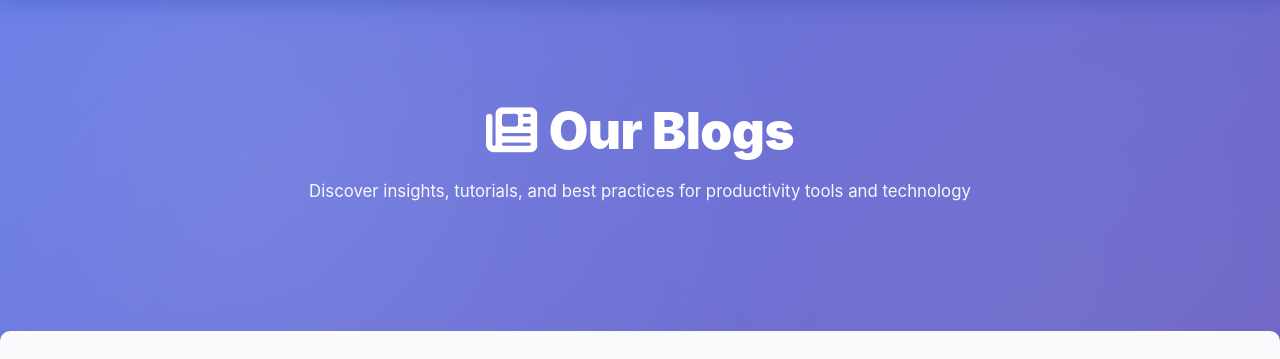
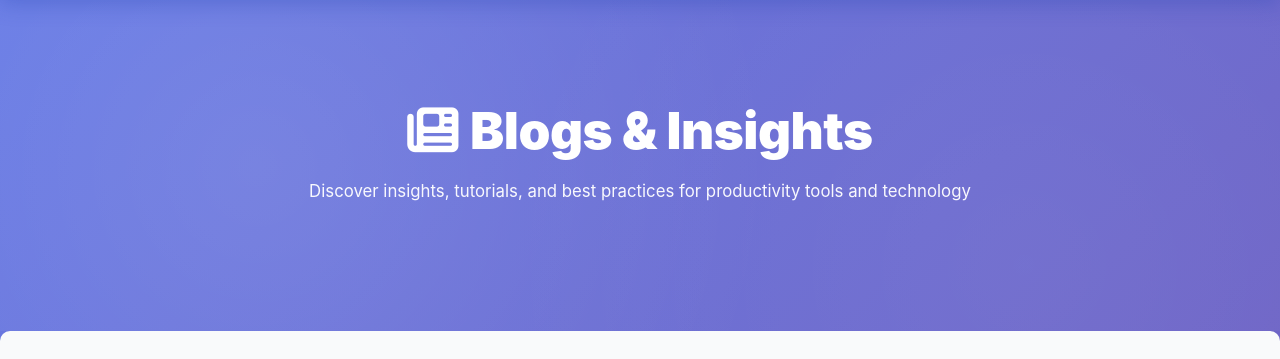
Before and after one commit to alwaysnithish/test, a Django app: page /blog/ in a window 1280 px wide. Shown: the part 224-583 px from the top of the page. Run offline with Django 4.2, Linux system fonts and the light colour scheme; data comes from the database, SQL or seed files in the repository; data that the repository does not hold is empty; some libraries are stand-ins or nearby versions.

Commit message:
Change header text from 'Our Blogs' to 'Blogs & Insights'

```diff
--- a/blog/templates/blog/blog_list.html
+++ b/blog/templates/blog/blog_list.html
@@ -788,7 +788,7 @@
 <!-- Hero Section with Stats -->
 <section class="blog-hero">
     <div class="hero-content">
-        <h1><i class="fas fa-newspaper" style="margin-right: 12px;"></i>Our Blogs</h1>
+        <h1><i class="fas fa-newspaper" style="margin-right: 12px;"></i>Blogs & Insights</h1>
         <p>Discover insights, tutorials, and best practices for productivity tools and technology</p>
         <!--div class="hero-stats">
             <div class="stat-item">
```
